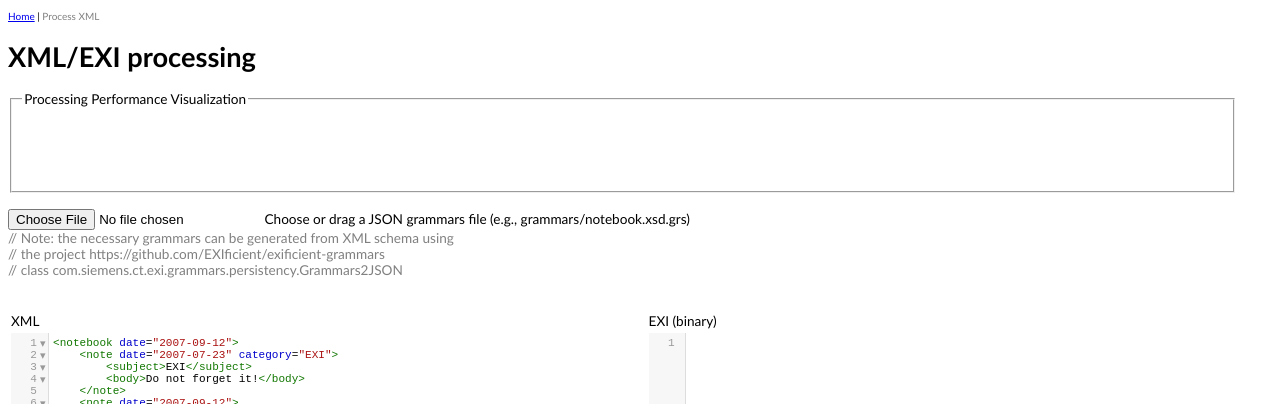
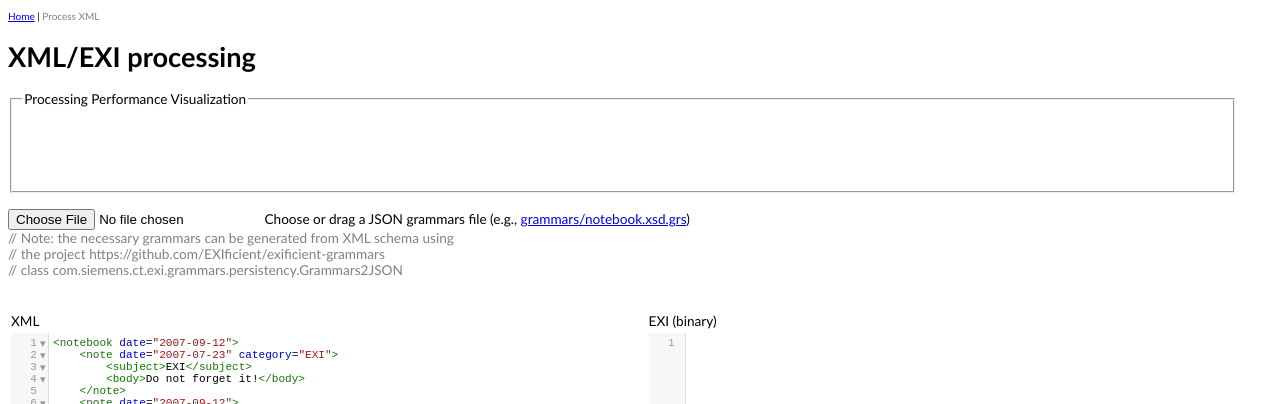
Before and after one commit to EXIficient/exificient.github.io, a Jekyll site: the page javascript/demo/processXML.html, which Jekyll copies as it is, in a window 1280 px wide. Shown: the top 404 px of the page. Built offline with Jekyll 4.4.1, drawn with Linux system fonts in a browser that asks for light colours; nearby versions of some CDN libraries; part of the change alters nothing that is shown.

```diff
--- a/javascript/demo/processXML.html
+++ b/javascript/demo/processXML.html
@@ -206,7 +206,7 @@ function readEXIFile() {
 
 <br />
 <input type="file" id="grammarsInput" />
-<label for="exiInput">Choose or drag a JSON grammars file (e.g., grammars/notebook.xsd.grs) <br />
+<label for="exiInput">Choose or drag a JSON grammars file (e.g., <a href="https://raw.githubusercontent.com/EXIficient/exificient.js/master/grammars/notebook.xsd.grs" target="_blank">grammars/notebook.xsd.grs</a>) <br />
 <span style="color:gray">
 // Note: the necessary grammars can be generated from XML schema using <br />
 // the project https://github.com/EXIficient/exificient-grammars <br />
@@ -309,7 +309,7 @@ switchOptionsOnOff();
 	// autoformat
 	var totalLines = editorXML.lineCount();
     var totalChars = editorXML.getTextArea().value.length;
-	editorXML.autoFormatRange({line:0, ch:0}, {line:totalLines, ch:totalChars});
+	// editorXML.autoFormatRange({line:0, ch:0}, {line:totalLines, ch:totalChars});
 	// editorXML.autoFormatRange({line:0, ch:0}, {line:0, ch:0}); // re-set cursor ?
 	editorXML.setCursor(0, 0);
   }
```
